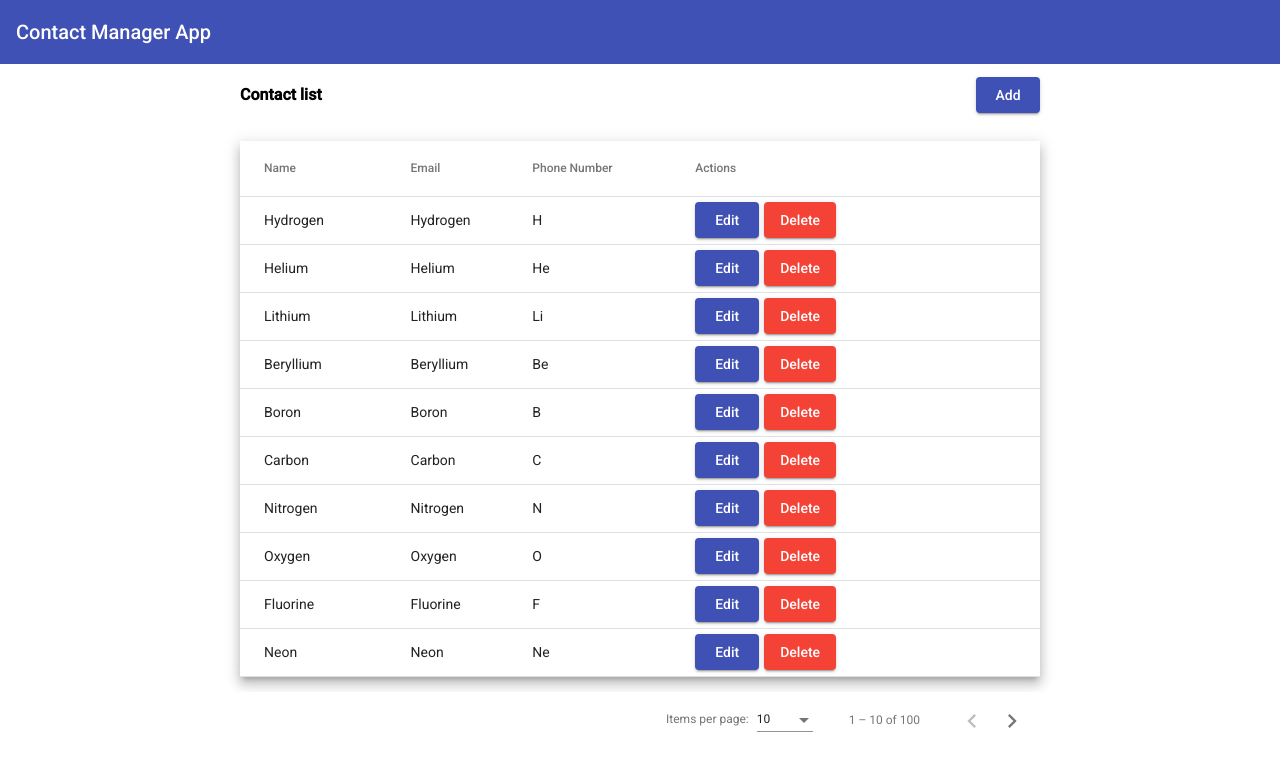
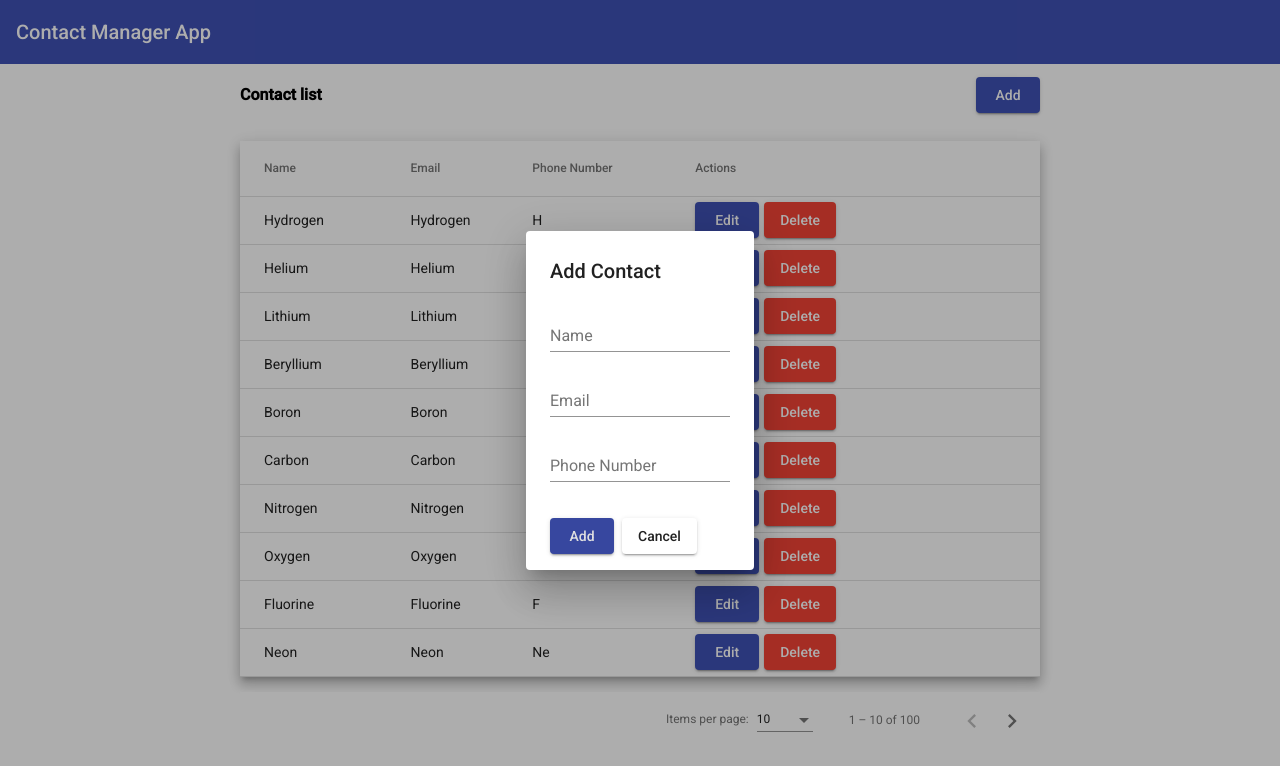
Before and after one commit to benjaminvar/contact-manager-app, an Angular app: page / in a window 1280 px wide. Both pictures are taken after a click on the button "Add". Shown: the top 766 px of the page. Built offline with nearby package versions, Linux system fonts and the light colour scheme.

Commit message:
add contact form

```diff
--- a/src/app/app.component.html
+++ b/src/app/app.component.html
@@ -4,7 +4,7 @@
 <div class="wrapper mt">
   <div class="table-header">
       <h4 class="title">Contact list</h4>
-      <button mat-raised-button color="primary">Add</button>
+      <button mat-raised-button color="primary" (click)="showContactAddDialog()">Add</button>
   </div>
  <div class="table-container mt mb">
     <table mat-table [dataSource]="dataSource" class="mat-elevation-z8">
--- a/src/app/app.component.ts
+++ b/src/app/app.component.ts
@@ -1,4 +1,7 @@
 import { Component } from '@angular/core';
+import {MatDialog, MatDialogRef, MAT_DIALOG_DATA} from '@angular/material/dialog';
+import { ContactAddFormComponent } from './contact-add-form/contact-add-form.component';
+
 export interface PeriodicElement {
   name: string;
   email: string;
@@ -25,4 +28,15 @@ const ELEMENT_DATA: PeriodicElement[] = [
 export class AppComponent {
   displayedColumns: string[] = ['name' ,'email','phone', 'actions'];
   dataSource = ELEMENT_DATA;
+  constructor(public dialog: MatDialog) {}
+  showContactAddDialog()
+  {
+    const dialogRef = this.dialog.open(ContactAddFormComponent, {
+
+    });
+
+    dialogRef.afterClosed().subscribe(result => {
+     console.log(result);
+    });
+  }
 }
--- a/src/app/app.module.ts
+++ b/src/app/app.module.ts
@@ -8,12 +8,19 @@ import {MatToolbarModule} from '@angular/material/toolbar';
 import {MatTableModule} from '@angular/material/table';
 import {MatPaginatorModule} from '@angular/material/paginator';
 import {MatButtonModule} from '@angular/material/button';
+import {MatDialogModule} from '@angular/material/dialog';
+import {MatFormFieldModule} from '@angular/material/form-field';
+import {MatInputModule} from '@angular/material/input';
 
+import { ContactAddFormComponent } from './contact-add-form/contact-add-form.component';
+import { ReactiveFormsModule } from '@angular/forms';
+
+import { ContactService } from "./contact.service"
 
 @NgModule({
   declarations: [
     AppComponent,
-
+    ContactAddFormComponent
   ],
   imports: [
     BrowserModule,
@@ -21,9 +28,14 @@ import {MatButtonModule} from '@angular/material/button';
     MatToolbarModule,
     MatTableModule,
     MatPaginatorModule,
-    MatButtonModule
+    MatButtonModule,
+    MatDialogModule,
+    MatFormFieldModule,
+    MatInputModule,
+    ReactiveFormsModule
   ],
-  providers: [],
-  bootstrap: [AppComponent]
+  providers: [ContactService],
+  bootstrap: [AppComponent],
+  entryComponents:[ContactAddFormComponent]
 })
 export class AppModule { }
--- /dev/null
+++ b/src/app/contact-add-form/contact-add-form.component.html
@@ -0,0 +1,23 @@
+<h1 mat-dialog-title>Add Contact</h1>
+<form [formGroup]="contactForm" mat-dialog-content>
+  <div>
+    <mat-form-field>
+      <input matInput placeholder="Name" formControlName="name">
+    </mat-form-field>
+  </div>
+  <div>
+    <mat-form-field>
+      <input matInput placeholder="Email" formControlName="email" >
+    </mat-form-field>
+  </div>
+  <div>
+    <mat-form-field>
+     <input matInput placeholder="Phone Number" formControlName="phone" >
+    </mat-form-field>
+  </div>
+
+</form>
+<div mat-dialog-actions>
+  <button mat-raised-button color="primary" (click)="add()" cdkFocusInitial>Add</button>
+  <button mat-raised-button (click)="close()">Cancel</button>
+</div>
--- /dev/null
+++ b/src/app/contact-add-form/contact-add-form.component.ts
@@ -0,0 +1,28 @@
+import { Component, Inject , OnInit } from '@angular/core';
+import { Contact } from "../contact"
+import {MatDialog, MatDialogRef, MAT_DIALOG_DATA} from '@angular/material/dialog';
+import { FormGroup, FormControl } from '@angular/forms';
+@Component({
+  selector: 'app-contact-add-form',
+  templateUrl: './contact-add-form.component.html',
+  styleUrls: ['./contact-add-form.component.css']
+})
+export class ContactAddFormComponent implements OnInit {
+  contactForm = new FormGroup({
+    name: new FormControl(''),
+    email: new FormControl(''),
+    phone: new FormControl(''),
+  });
+  constructor(public dialogRef: MatDialogRef<ContactAddFormComponent>,
+    @Inject(MAT_DIALOG_DATA) public data: any) { }
+  ngOnInit() {
+  }
+  add()
+  {
+    this.dialogRef.close(this.contactForm.value);
+  }
+  close()
+  {
+    this.dialogRef.close();
+  }
+}
```
Also changed, not shown: src/app/contact-add-form/contact-add-form.component.css (added), 1 other file (tests, documents, lock files or other folders).
